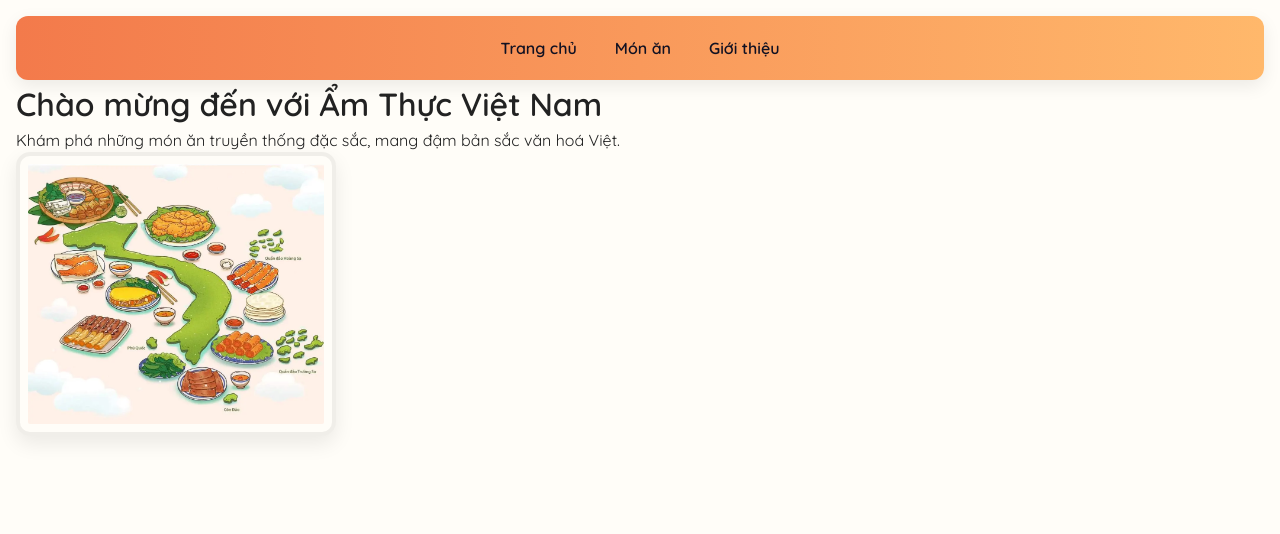
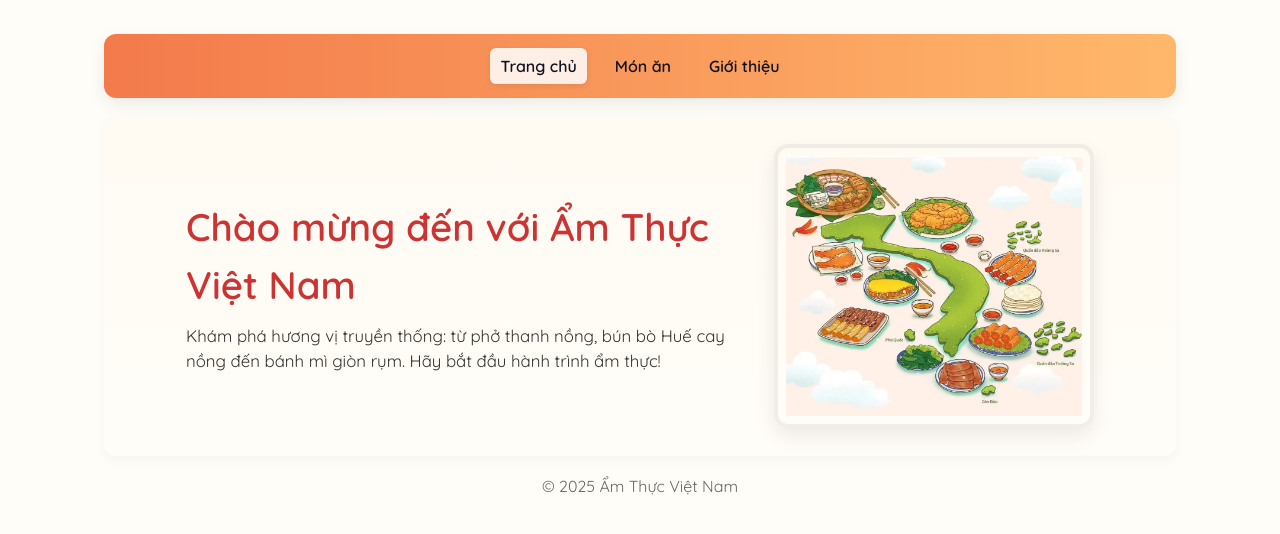
Before and after one commit to Thangvn2006/VietNam_food, a plain HTML site: page index.html in a window 1280 px wide. Drawn offline with Linux system fonts and the light colour scheme.

Commit message:
Update index.html

```diff
--- a/index.html
+++ b/index.html
@@ -1,22 +1,35 @@
 <!DOCTYPE html>
 <html lang="vi">
 <head>
-  <meta charset="UTF-8">
-  <title>Trang chủ</title>
+  <meta charset="utf-8">
+  <meta name="viewport" content="width=device-width,initial-scale=1">
+  <title>Ẩm Thực Việt Nam - Trang chủ</title>
   <link rel="stylesheet" href="style.css">
 </head>
 <body>
-<a href="#main" class="skip-link">Bỏ qua nội dung chính</a>
-<nav>
-  <a href="index.html">Trang chủ</a>
-  <a href="food.html">Món ăn</a>
-  <a href="about.html">Giới thiệu</a>
-</nav>
+  <a class="skip-link" href="#main">Bỏ qua nội dung chính</a>
 
-<main id="main" class="home">
-  <h1>Chào mừng đến với Ẩm Thực Việt Nam</h1>
-  <p>Khám phá những món ăn truyền thống đặc sắc, mang đậm bản sắc văn hoá Việt.</p>
-  <img src="image/am_thuc_viet_nam.webp" alt="Bánh mì Việt Nam" class="main-image">
-</main>
+  <header class="container">
+    <nav aria-label="Chính">
+      <a href="index.html" aria-current="page">Trang chủ</a>
+      <a href="food.html">Món ăn</a>
+      <a href="about.html">Giới thiệu</a>
+    </nav>
+  </header>
+
+  <main id="main" class="container">
+    <section class="hero" aria-labelledby="hero-title">
+      <div class="hero-text">
+        <h1 id="hero-title">Chào mừng đến với Ẩm Thực Việt Nam</h1>
+        <p>Khám phá hương vị truyền thống: từ phở thanh nồng, bún bò Huế cay nồng đến bánh mì giòn rụm. Hãy bắt đầu hành trình ẩm thực!</p>
+      </div>
+
+      <img src="image/am_thuc_viet_nam.webp" alt="Ẩm thực Việt Nam" class="main-image">
+    </section>
+  </main>
+
+  <footer class="container">
+    <p>© 2025 Ẩm Thực Việt Nam</p>
+  </footer>
 </body>
 </html>
```
